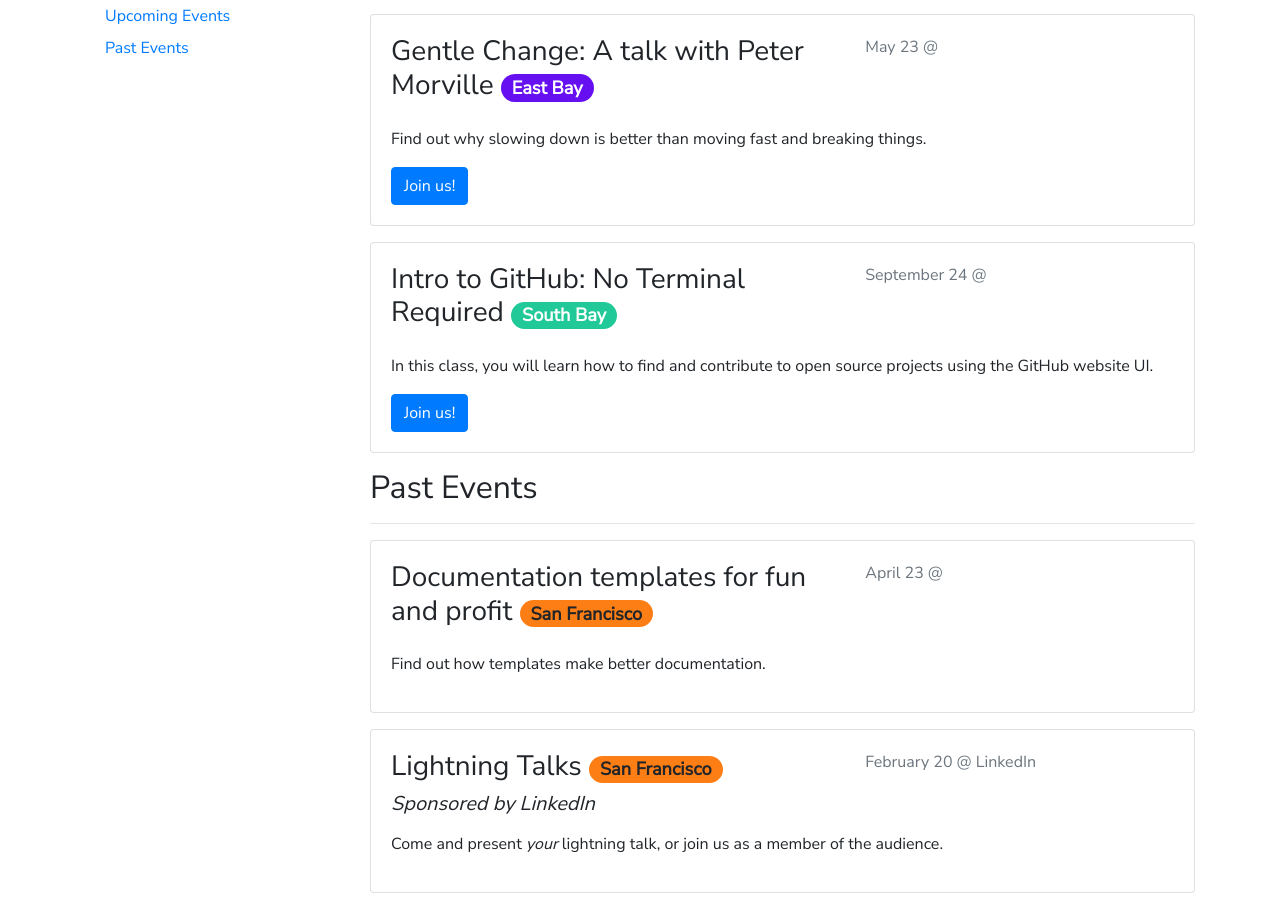
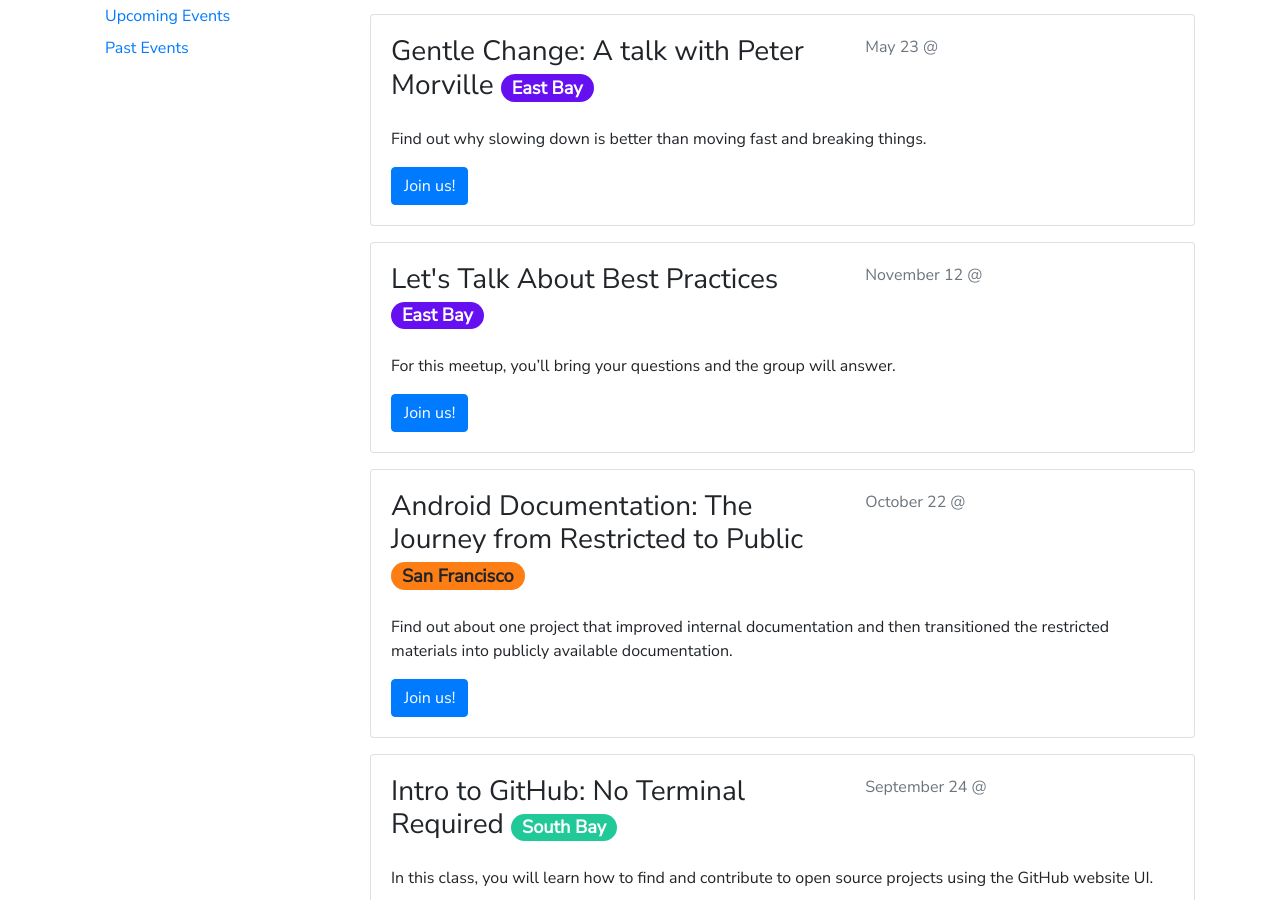
Before and after one commit to San-Francisco-Write-The-Docs/www, a Jekyll site: the page built from content/_events/2020/index.md, in a window 1280 px wide and 900 px high, scrolled down 732 px. Built offline with Jekyll 4.4.1, drawn with Linux system fonts in a browser that asks for light colours; nearby versions of some CDN libraries.

Commit message:
updates for November event

```diff
--- a/_config.yml
+++ b/_config.yml
@@ -26,7 +26,7 @@
     output: true
 
 # This informs which event is shown as our "next" event. Use the "id" value from the event in events/events-{year}.yml
-next_event: "oct-best-practices"
+next_event: "nov-best-practices"
 
 # These variables can be used to render these FA (FontAwesome 5 Free) icons throughout the site, without getting the whole thing.
 # Note: To add a new icon, replace the double quotes in the class with single quotes (for YML).
--- a/_layouts/events/event.html
+++ b/_layouts/events/event.html
@@ -90,7 +90,7 @@
                         <h5 class="card-title"><i class="fas fa-laptop-house"></i>  Join the meetup online!</h5>
                         <p class="card-text">We're using <a href="https://zoom.us/">Zoom</a> (a web conferencing tool) to facilitate this meetup.</p>
                         {% if page.zoom.tbd %}
-                        <p class="card-text">Check back soon for Zoom details.</p>
+                        <p class="card-text">After you RSVP, we'll send the Zoom link by email.</p>
                         {% else %}
                         <p class="card-text">Our meeting ID is <strong>{{ page.zoom.id }}</strong>.</p>
                         <a href="{{ page.zoom.url }}" role="button" class="btn btn-primary mb-2">Join the Zoom!</a>
--- a/content/_events/2020/november.md
+++ b/content/_events/2020/november.md
@@ -2,8 +2,8 @@
 published: true
 upcoming: true
 layout: events/event
-title: Event Name
-event-id: oct-best-practices
+title: Let's Talk About Best Practices
+event-id: nov-best-practices
 year: 2020
 event-date: Thursday, November 12, 2020
 locale: east-bay
```
Also changed, not shown: other parts of content/_events/2020/november.md (+4 -5 lines), content/_events/2020/october.md (+2 -5 lines).
